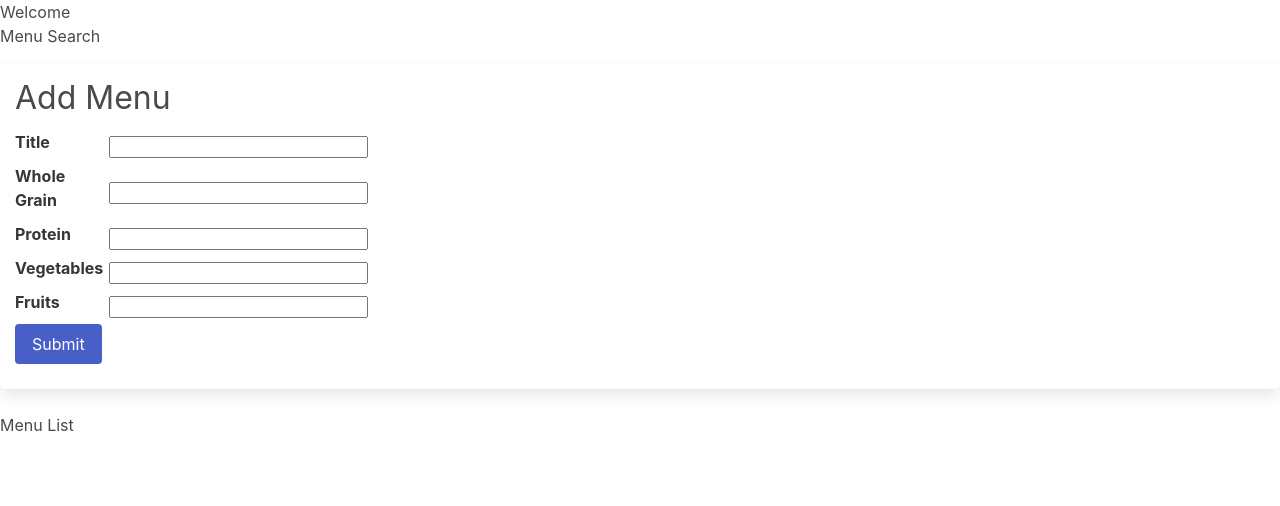
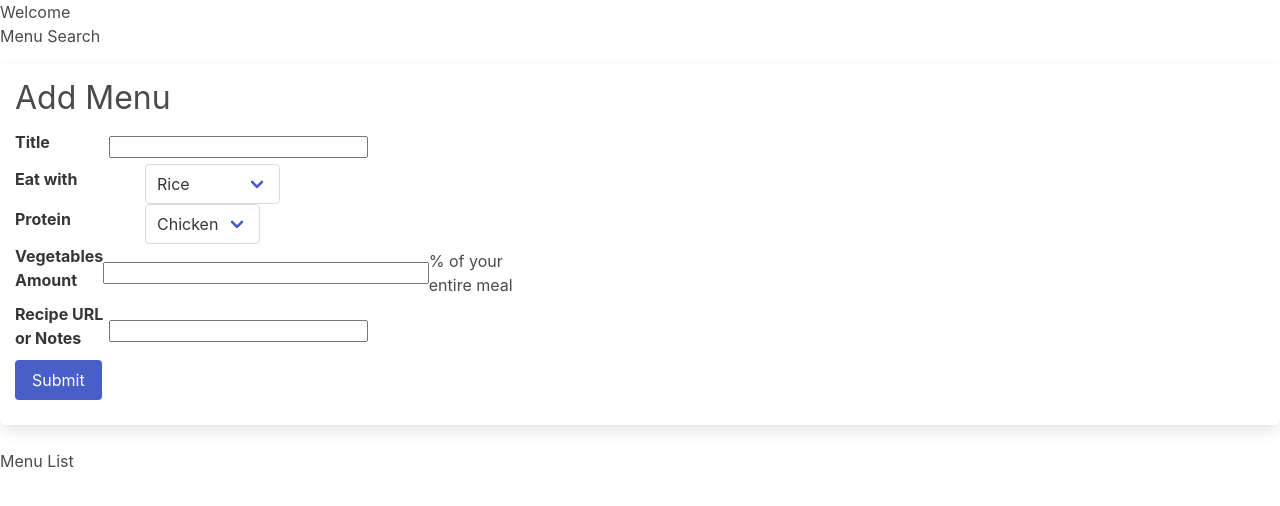
Before and after one commit to CocoTapi/PortfolioProject2, a React (Create React App) app in the folder meal_plan/: page / in a window 1280 px wide. Shown: the top 506 px of the page. Built offline with nearby package versions, Linux system fonts and the light colour scheme.

Commit message:
Updated the form

```diff
--- a/meal_plan/src/conponents/MenuForm.js
+++ b/meal_plan/src/conponents/MenuForm.js
@@ -1,16 +1,29 @@
 import { useState } from 'react';
 
 function MenuForm () {
-    const [newValue, setNewValue] = useState('');
+    const [newTitle, setNewTitle] = useState('');
+    const [amount, setAmount] = useState('');
+    const [newRecipe, setNewRecipe] = useState('');
 
     const handleNameChange = (event) => {
-        setNewValue(event.target.value);
+        setNewTitle(event.target.value);
+    }
+
+    const handleAmountChange = (event) => {
+        const vegiesAmount = parseInt(event.target.value);
+        setAmount(vegiesAmount);
+    }
+
+    const handleRecipeChange = (event) => {
+        setNewRecipe(event.target.value);
     }
 
     const handleSubmit = (event) => {
         event.preventDefault();
         //addMenu
-        setNewValue('');
+        setNewTitle('');
+        setAmount('');
+        setNewRecipe('');
     }
 
     return (
@@ -22,48 +35,64 @@ function MenuForm () {
                         <label className="label">Title</label>
                         <input
                             className="inout is-expanded"
-                            value={newValue}
+                            value={newTitle}
                             onChange={handleNameChange}
                         />
                     </div>
                 </div>
                 <div className="field-group">
                     <div className="field">
-                        <label className="label">Whole Grain</label>
-                        <input
-                            className="inout is-expanded"
-                            value={newValue}
-                            onChange={handleNameChange}
-                        />
+                        <label className="label">Eat with</label>
+                        <div class="control">
+                            <div class="select">
+                                <select>
+                                <option>Rice</option>
+                                <option>Bread</option>
+                                <option>Pasta</option>
+                                <option>All of them</option>
+                                </select>
+                            </div>
+                        </div>
                     </div>
                 </div>
                 <div className="field-group">
                     <div className="field">
                         <label className="label">Protein</label>
-                        <input
-                            className="inout is-expanded"
-                            value={newValue}
-                            onChange={handleNameChange}
-                        />
+                        <div class="control">
+                            <div class="select">
+                                <select>
+                                <option>Chicken</option>
+                                <option>Pork</option>
+                                <option>Beaf</option>
+                                <option>Beans</option>
+                                <option>Other</option>
+                                </select>
+                            </div>
+                        </div>
                     </div>
                 </div>
                 <div className="field-group">
                     <div className="field">
-                        <label className="label">Vegetables</label>
+                        <label className="label">Vegetables Amount</label>
                         <input
                             className="inout is-expanded"
-                            value={newValue}
-                            onChange={handleNameChange}
+                            value={amount || ''}
+                            onChange={handleAmountChange}
+                            type="number"
                         />
+                        <div>% of your entire meal</div>
                     </div>
                 </div>
+
+                {/* fruis Amount  */}
+
                 <div className="field-group">
                     <div className="field">
-                        <label className="label">Fruits</label>
+                        <label className="label">Recipe URL or Notes</label>
                         <input
                             className="inout is-expanded"
-                            value={newValue}
-                            onChange={handleNameChange}
+                            value={newRecipe}
+                            onChange={handleRecipeChange}
                         />
                     </div>
                 </div>
```
